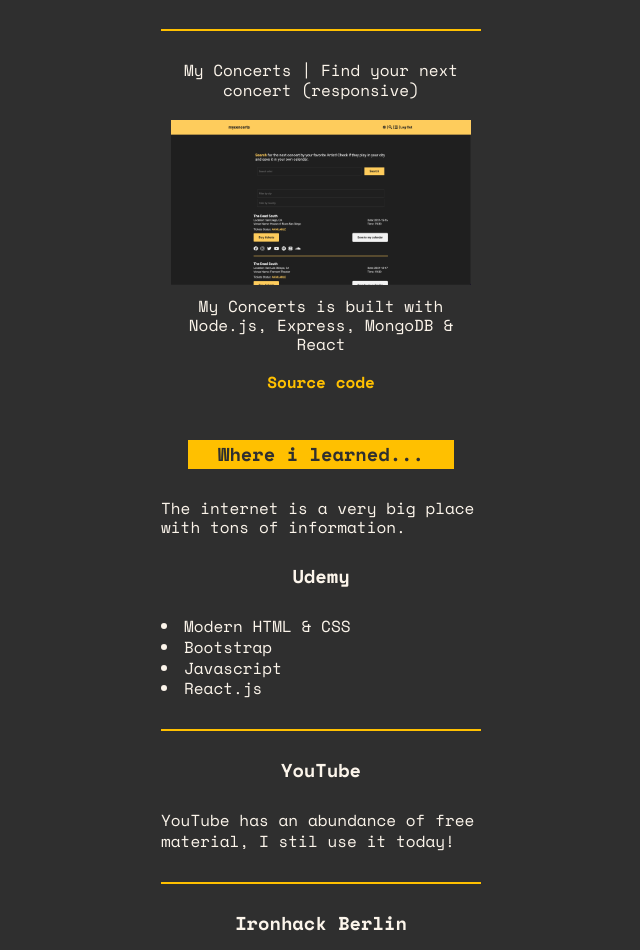
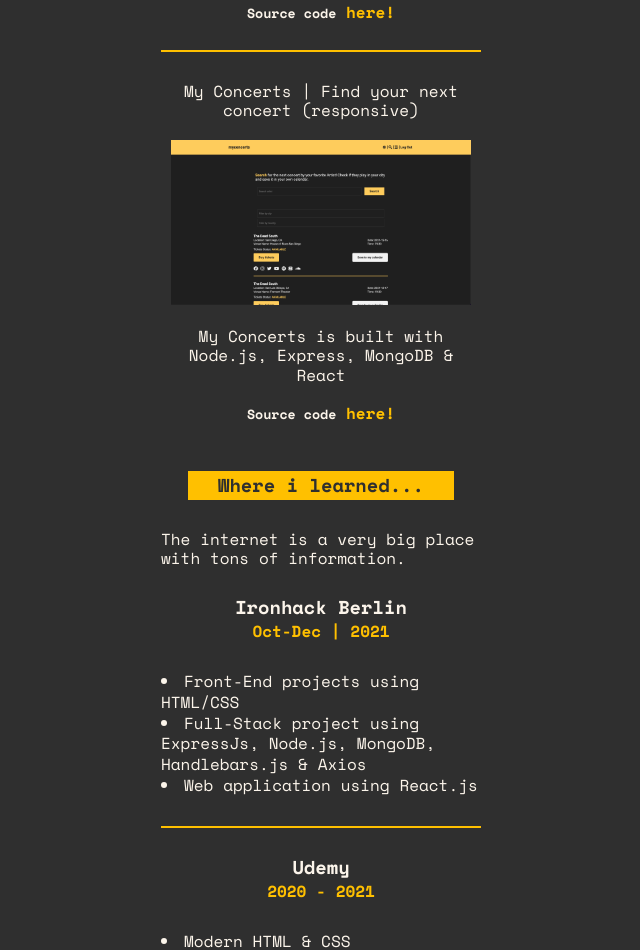
Before and after one commit to alekvelichkovikj/my-portfolio, a React (Create React App) app: page / in a window 1280 px wide. Shown: the part 2086-3036 px from the top of the page, without its empty margins (319-959 px from the left). Built offline with nearby package versions, Linux system fonts and the light colour scheme.

Commit message:
restructuring

```diff
--- a/src/components/Education.jsx
+++ b/src/components/Education.jsx
@@ -9,24 +9,8 @@
 
         <div>
           <div className='card'>
-            <h3>Udemy</h3>
-            <ul>
-              <li>Modern HTML & CSS</li>
-              <li>Bootstrap</li>
-              <li>Javascript</li>
-              <li>React.js</li>
-            </ul>
-          </div>
-          <div className='card'>
-            <h3>YouTube</h3>
-            <ol>
-              <li>
-                YouTube has an abundance of free material, I stil use it today!
-              </li>
-            </ol>
-          </div>
-          <div className='card'>
-            <h3>Ironhack Berlin</h3>
+            <h3 className='mb-0'>Ironhack Berlin</h3>
+            <p className='text-yellow'>Oct-Dec | 2021</p>
             <ul>
               <li>Front-End projects using HTML/CSS</li>
               <li>
@@ -36,6 +20,26 @@
               <li>Web application using React.js</li>
             </ul>
           </div>
+
+          <div className='card'>
+            <h3 className='mb-0'>Udemy</h3>
+            <p className='text-yellow'>2020 - 2021</p>
+            <ul>
+              <li>Modern HTML & CSS</li>
+              <li>Bootstrap</li>
+              <li>Javascript</li>
+              <li>React.js</li>
+            </ul>
+          </div>
+
+          <div className='card'>
+            <h3>YouTube</h3>
+            <ol>
+              <li>
+                YouTube has an abundance of free material, I stil use it today!
+              </li>
+            </ol>
+          </div>
         </div>
       </div>
     </div>
--- a/src/components/Projects.jsx
+++ b/src/components/Projects.jsx
@@ -19,13 +19,17 @@
               <img src={snakeImage} alt='Snake Game Screenshot' />
             </a>
             <p>Snake is built with JavaScript, purely dom manipulation</p>
+            <h5>
+              Source code
               <a
                 className='text-yellow'
                 href='https://github.com/alekvelichkovikj/snake-game'
                 target='blank'
               >
-              Source code
+                {' '}
+                here!
               </a>
+            </h5>
           </div>
 
           <div className='card'>
@@ -37,13 +41,17 @@
               Blogify is built with Javascript, Node.js, Express, MongoDB &
               Handlebars
             </p>
+            <h5>
+              Source code
               <a
                 className='text-yellow'
                 href='https://github.com/alekvelichkovikj/Blogify'
                 target='blank'
               >
-              Source code
+                {' '}
+                here!
               </a>
+            </h5>
           </div>
 
           <div className='card'>
@@ -52,13 +60,17 @@
               <img src={myConcertsImage} alt='My Concerts Screenshot' />
             </a>
             <p>My Concerts is built with Node.js, Express, MongoDB & React</p>
+            <h5>
+              Source code
               <a
                 className='text-yellow'
                 href='https://github.com/alekvelichkovikj/MyConcerts'
                 target='blank'
               >
-              Source code
+                {' '}
+                here!
               </a>
+            </h5>
           </div>
         </div>
       </div>
--- a/src/index.css
+++ b/src/index.css
@@ -133,11 +133,11 @@
   padding: 0 10px;
 }
 
-.ml-1 {
+/* .ml-1 {
   color: #fcf5eb;
   display: inline-block;
   text-align: center;
-}
+} */
 
 /* Bio */
 #bio h3 {
@@ -173,11 +173,19 @@
   margin-bottom: 30px;
 }
 
+.card h3:first-child {
+  margin-bottom: 0;
+}
+
 .card {
   text-align: center;
-  margin: 30px 0;
+  margin-bottom: 30px;
   border-bottom: 2px solid #ffc000;
   padding-bottom: 30px;
+}
+
+.card:first-child {
+  margin-top: 30px;
 }
 
 .card:last-child {
@@ -187,8 +195,13 @@
 }
 
 .card p {
-  display: inline-block;
-  margin-bottom: 20px;
+  display: block;
+  font-size: 16px;
+  margin-bottom: 30px;
+}
+
+.mb-0 {
+  margin-bottom: 5px !important;
 }
 
 .card ul,
@@ -209,7 +222,11 @@
 
 #projects img {
   width: 300px;
-  margin-bottom: 10px;
+  margin-bottom: 20px;
+}
+
+#projects p {
+  margin-bottom: 20px;
 }
 
 #projects p,
```
Lines whose indentation alone changed are shown as unchanged.
